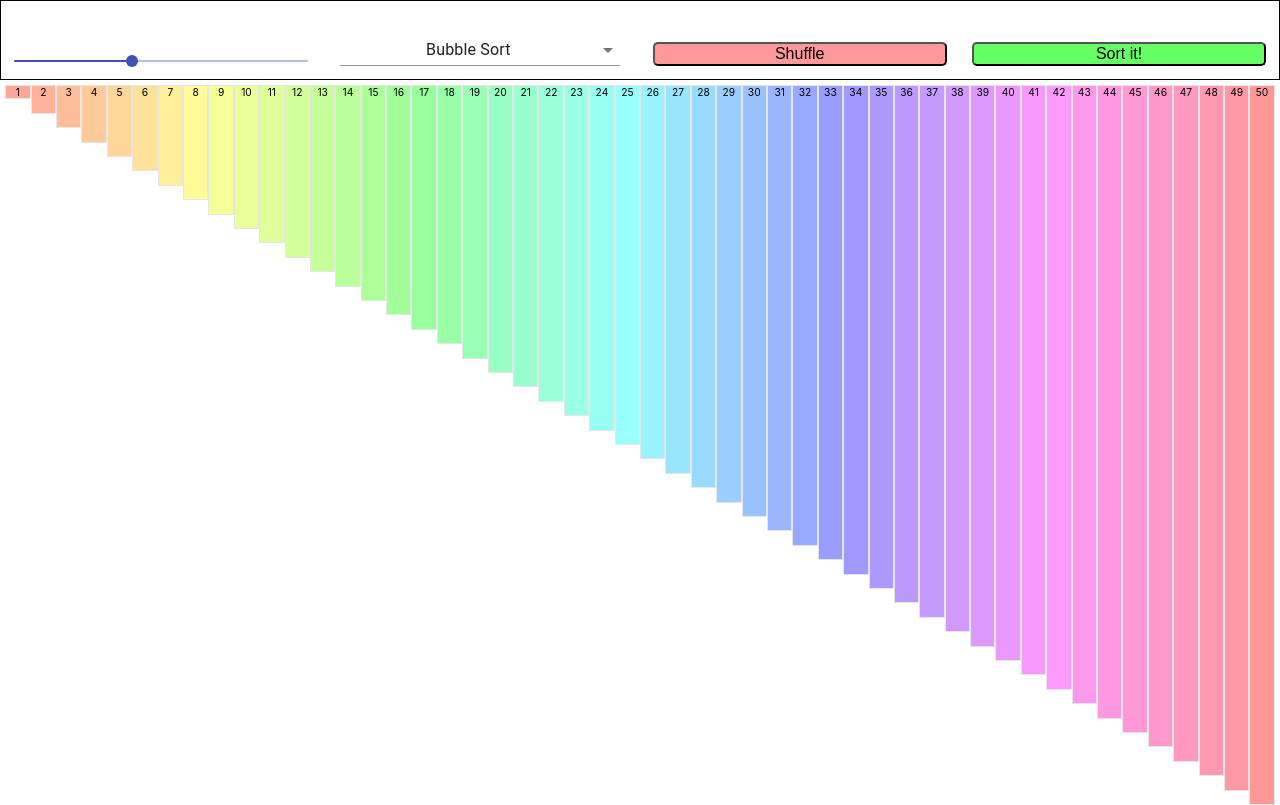
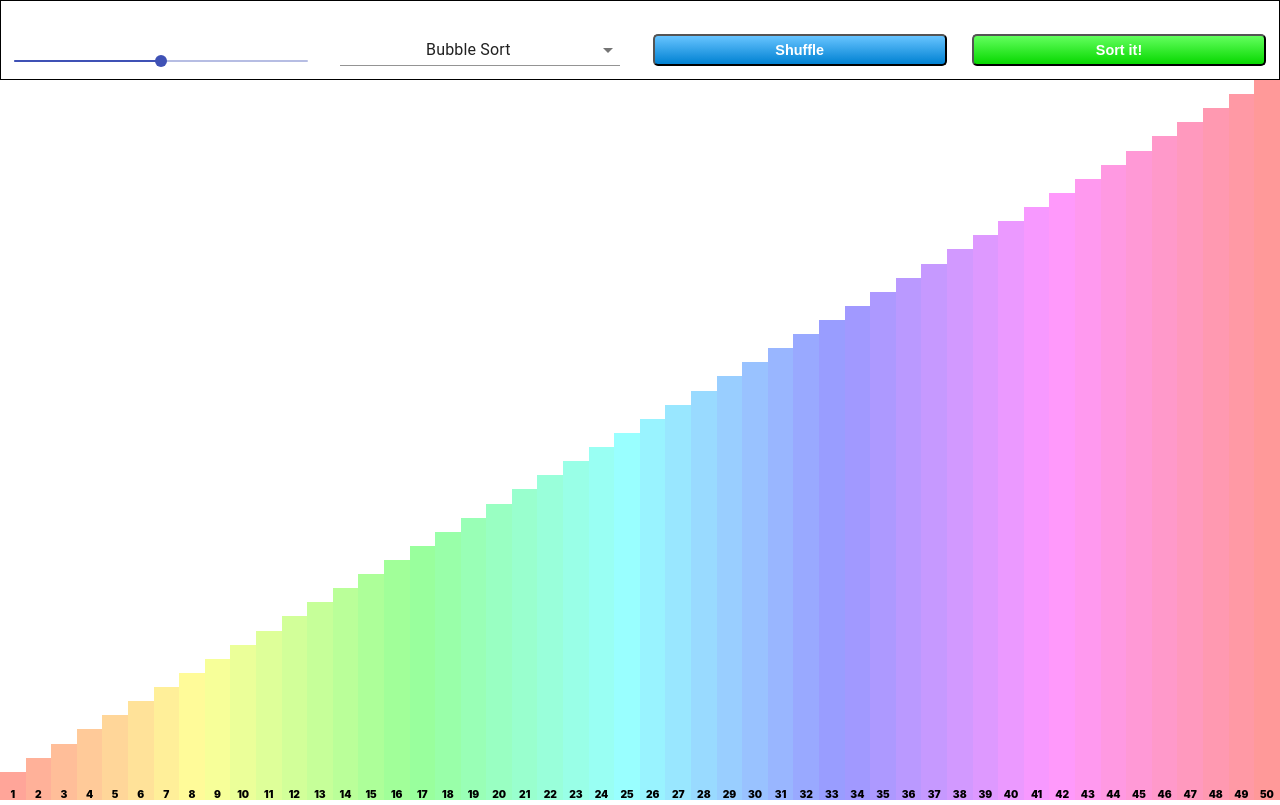
Before and after one commit to welvin21/SortIt, a React (Create React App) app: page / in a window 1280 px wide. Built offline with nearby package versions, Linux system fonts and the light colour scheme.

Commit message:
Minor changes

```diff
--- a/src/App.css
+++ b/src/App.css
@@ -31,21 +31,30 @@
 
 .button{
   width: 100%;
-  font-size: 100%;
-  font-weight: 500;
+  padding: 2% 5%;
+  font-size: 90%;
+  font-weight: 900;
   border-radius: 5px;
+  color: #fff;
 }
 
 /* Main */
 .main{
-  padding: 0 5px;
   height: 100%;
+  display: flex;
 }
 
 .bar{
+  align-self: flex-end;
   display: inline-block;
-  background-color: aqua;
-  border: 1px solid #e6e6e6;
+}
+
+.bar-number{
+  height: 100%;
+  font-weight: 900;
+  display: flex;
+  justify-content: center;
+  align-items: flex-end;
 }
 
 @media (max-width : 560px){
--- a/src/App.js
+++ b/src/App.js
@@ -6,27 +6,21 @@ class App extends Component{
   state = {
     arr : [],
     arrSize : 50,
-    algo : 1
+    algo : 1,
+    isSorting : false
   };
 
   componentDidMount = () => {
     const { arrSize } = this.state;
 
-    let arr = [];
-    for(let i=1 ; i<=arrSize ; ++i){
-      arr.push(i);
-    }
-
+    const arr = [...Array(arrSize).keys()].map(elem => elem+1);
     this.setState({arr});
   }
 
   onSliderChange = newArrSize => {
     const arrSize = newArrSize;
-    let arr = [];
-    for(let i=1 ; i<=arrSize ; ++i){
-      arr.push(i);
-    }
 
+    const arr = [...Array(arrSize).keys()].map(elem => elem+1);
     this.setState({arr, arrSize});
   }
 
@@ -35,38 +29,44 @@ class App extends Component{
   }
 
   onShuffleClick = () => {
-    let { arr } = this.state;
-    let counter = arr.length;
+    let { arr,arrSize } = this.state;
 
-    while (counter > 0) {
-        let index = Math.floor(Math.random() * counter);
-        counter--;
+    while (arrSize > 0) {
+        let index = Math.floor(Math.random() * arrSize);
+        arrSize--;
 
-        let temp = arr[counter];
-        arr[counter] = arr[index];
+        let temp = arr[arrSize];
+        arr[arrSize] = arr[index];
         arr[index] = temp;
     }
 
     this.setState({arr});
   }
 
+  onSortClick = () => {
+    const { isSorting } = this.state;
+    this.setState({isSorting : !isSorting});
+  }
+
   render(){
-    const { arr, arrSize, algo } = this.state;
+    const { arr, arrSize, algo, isSorting } = this.state;
+    const width = `${100/arrSize}%`;
+    const fontSize = `${40/arrSize}vw`;
 
     return(
       <div className='app'>
         <Header
           arrSize={arrSize}
           algo={algo}
+          isSorting={isSorting}
           onSliderChange={newArrSize => {this.onSliderChange(newArrSize)}}
           onSelectorChange={newAlgo => {this.onSelectorChange(newAlgo)}}
           onShuffleClick={() => {this.onShuffleClick()}}
+          onSortClick={() => {this.onSortClick()}}
         />
         <div className='main'>
           {arr.map(elem => {
-            const height = `${elem/arrSize * 100}%`;
-            const width = `${100/arrSize}%`;
-            const fontSize = `${40/arrSize}vw`;
+            const height = `${(elem+1)/(arrSize+1) * 100}%`;
             const backgroundColor = `hsl(${elem/arrSize * 360},100%,80%)`;
             const style = {
               height,
@@ -74,7 +74,11 @@ class App extends Component{
               fontSize,
               backgroundColor
             }
-            return(<div key={elem} className='bar' style={style}>{elem}</div>)
+            return(
+              <div key={elem} className='bar' style={style}>
+                <div className='bar-number'>{elem}</div>
+              </div>
+            );
           })}
         </div>
       </div>
--- a/src/components/Header.js
+++ b/src/components/Header.js
@@ -1,5 +1,12 @@
 import React, { Component } from 'react';
 import { Slider, Select, MenuItem } from '@material-ui/core';
+
+const algorithms = [
+  {name: 'Bubble Sort', key: 1},
+  {name: 'Insertion Sort', key: 2},
+  {name: 'Selection Sort', key: 3},
+  {name: 'Quick Sort', key: 4}
+]
 
 class Header extends Component{
   handleOnSliderChange = (event, newValue) => {
@@ -17,39 +24,43 @@ class Header extends Component{
     onShuffleClick();
   }
 
+  handleOnSortClick = () => {
+    const { onSortClick } = this.props;
+    onSortClick();
+  }
+
   render(){
-    const { arrSize, algo } = this.props;
+    const { arrSize, algo, isSorting } = this.props;
+    const greenBtn = 'linear-gradient(#63FF5E,#07D800)';
+    const redBtn = 'linear-gradient(#FF6666,#E90000)';
 
     return(
       <div className='header'>
         <div className='slider'>
           <Slider
             id='array_slider'
-            value={arrSize ? arrSize : ''}
+            value={arrSize}
             aria-labelledby="discrete-slider"
             valueLabelDisplay="auto"
             step={5}
-            min={30}
+            min={20}
             max={80}
             onChange={this.handleOnSliderChange}
           />
         </div>
         <div className='selector'>
           <Select id='algo_selector' value={algo} onChange={this.handleOnSelectorChange}>
-            <MenuItem value={1}>Bubble Sort</MenuItem>
-            <MenuItem value={2}>Insertion Sort</MenuItem>
-            <MenuItem value={3}>Selection Sort</MenuItem>
-            <MenuItem value={4}>Quick Sort</MenuItem>
+            {algorithms.map(algo => <MenuItem key={algo.key} value={algo.key}>{algo.name}</MenuItem>)}
           </Select>
         </div>
         <div>
-          <button className='button' style={{backgroundColor: '#ff9999'}} onClick={this.handleOnShuffleClick}>
+          <button className='button' style={{background: 'linear-gradient(#67C4FF,#0081D2)'}} onClick={this.handleOnShuffleClick}>
             Shuffle
           </button>
         </div>
         <div>
-          <button className='button' style={{backgroundColor: '#66ff66'}}>
-            Sort it!
+          <button className='button' style={{background: isSorting ? redBtn : greenBtn}} onClick={this.handleOnSortClick}>
+            {isSorting ? 'Stop' : 'Sort it!'}
           </button>
         </div>
       </div>
```
